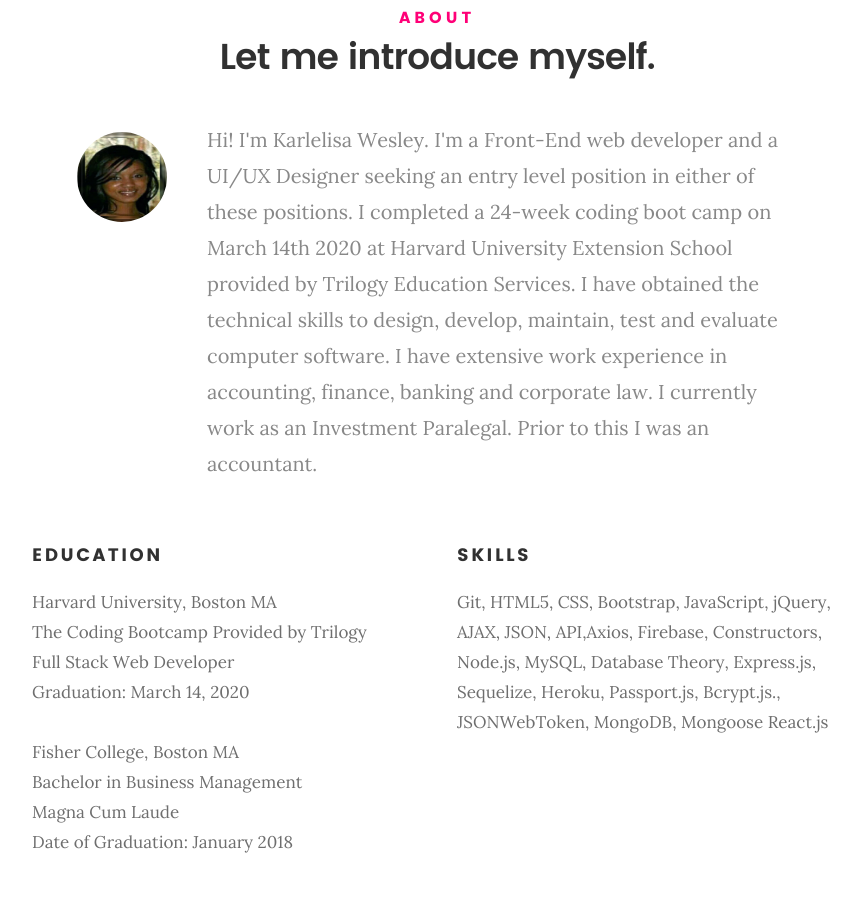
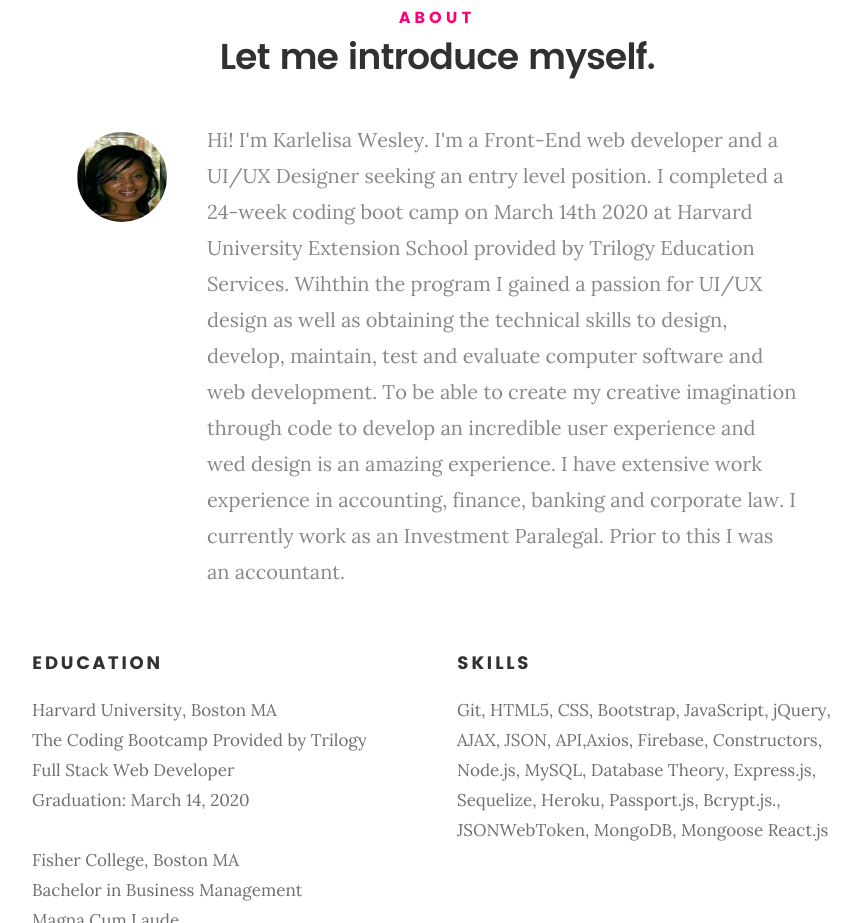
Before and after one commit to Karlelisa/Karlelisa-Wesley, a plain HTML site: page index.html in a window 1280 px wide. Shown: the part 917-1840 px from the top of the page, without its empty margins (203-1064 px from the left). Drawn offline with Linux system fonts and the light colour scheme; files whose address does not match are found by name.

Commit message:
updating bio section

```diff
--- a/index.html
+++ b/index.html
@@ -122,7 +122,7 @@
 
 				<div class="intro-info">
 					<img src="images/2Karlelisa'sProfilePic.jpg" alt="Profile Picture">
-					<p class="lead">Hi! I'm Karlelisa Wesley. I'm a Front-End web developer and a UI/UX   Designer seeking an entry level position in either of these positions. I completed a 24-week coding boot camp on March 14th 2020 at Harvard University Extension School provided by Trilogy Education Services. I have obtained the technical skills to design, develop, maintain, test and evaluate computer software. I have extensive work
+					<p class="lead">Hi! I'm Karlelisa Wesley. I'm a Front-End web developer and a UI/UX Designer seeking an entry level position. I completed a 24-week coding boot camp on March 14th 2020 at Harvard University Extension School provided by Trilogy Education Services. Wihthin the program I gained a passion for UI/UX design as well as obtaining the technical skills to design, develop, maintain, test and evaluate computer software and web development. To be able to create my creative imagination through code to develop an incredible user experience and wed design is an amazing experience. I have extensive work
 					experience in accounting, finance, banking and corporate law. I currently work as an
 					Investment Paralegal. Prior to this I was an accountant.
 					</p>
```
